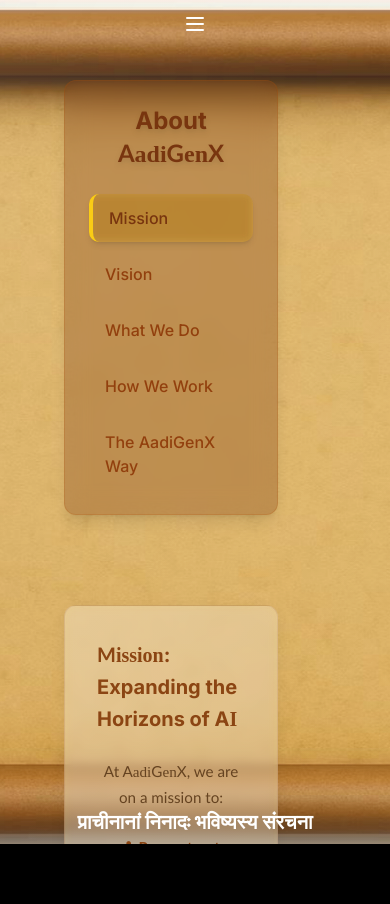
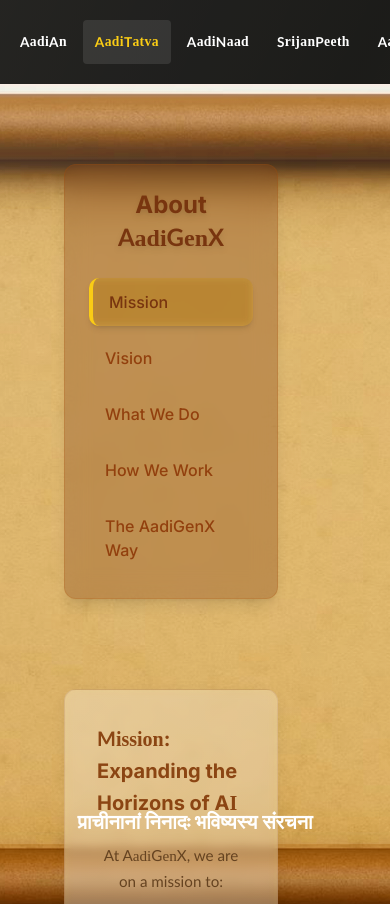
Before and after one commit to abhdhar-1618/aadigenx-cosmic-resonance-web, a React (Vite) app: page /about in a window 390 px wide. Shown: the top 904 px of the page. Before the commit the page ends 844 px from the top, so only its background shows below. Built offline with nearby package versions, Linux system fonts and the light colour scheme; a web font is replaced by a local one.

Commit message:
Fix mobile navigation overlap
Resolve overlapping navigation keys in the mobile responsive interface for the landing page.

```diff
--- a/src/components/Navigation.tsx
+++ b/src/components/Navigation.tsx
@@ -9,8 +9,6 @@ interface NavigationProps {
 }
 
 export const Navigation = ({ currentSection, disabled = false }: NavigationProps) => {
-  const [isMobileMenuOpen, setIsMobileMenuOpen] = useState(false);
-
   const navItems = [
     { id: 'home', label: 'Aadian', to: '/aadian' },
     { id: 'about', label: 'AadiTatva', to: '/about' },
@@ -23,26 +21,21 @@ export const Navigation = ({ currentSection, disabled = false }: NavigationProps
     { id: 'contact', label: 'Contact', to: '/contact' },
   ];
 
-  const handleNavClick = () => {
-    setIsMobileMenuOpen(false); // Close mobile menu after navigation
-  };
-
   return (
-    <nav className="fixed top-0 w-full bg-transparent backdrop-blur-none z-30">
-      <div className="flex justify-center items-center py-1 px-2 md:py-2 md:px-4 max-w-6xl mx-auto">
+    <nav className="fixed top-0 left-0 right-0 w-full h-[84px] bg-black/10 z-30">
       {/* Desktop Navigation */}
-        <div className="hidden lg:flex flex-wrap gap-1 justify-center items-center max-w-full overflow-hidden">
+      <div className="hidden lg:grid grid-cols-9 h-full items-center justify-items-center">
         {navItems.map((item) => (
           <Link
             key={item.id}
             to={item.to}
             className={`
-                px-1 py-1 text-sm lg:text-base font-semibold tracking-wide transition-all duration-300 whitespace-nowrap
+              w-full h-full flex items-center justify-center text-lg font-bold tracking-wide transition-all duration-300 whitespace-nowrap
               ${disabled
                 ? 'text-white/50 cursor-not-allowed pointer-events-none'
-                  : 'text-white hover:text-yellow-400 hover:bg-white/10 rounded-lg'
+                : 'text-white hover:text-yellow-400'
               }
-                ${currentSection === item.id ? 'text-yellow-400 bg-white/10 rounded-lg' : ''}
+              ${currentSection === item.id ? 'text-yellow-400' : ''}
             `}
            >
                {item.id === 'home' ? (
@@ -88,37 +81,22 @@ export const Navigation = ({ currentSection, disabled = false }: NavigationProps
           ))}
         </div>
 
-        {/* Mobile Menu Button */}
-        <button
-          onClick={() => setIsMobileMenuOpen(!isMobileMenuOpen)}
-          disabled={disabled}
-          className={`lg:hidden p-2 rounded-lg transition-colors ${
-            disabled
-              ? 'text-white/50 cursor-not-allowed'
-              : 'text-white hover:bg-white/10'
-          }`}
-        >
-          {isMobileMenuOpen ? <X size={24} /> : <Menu size={24} />}
-        </button>
-      </div>
-
-      {/* Mobile Navigation Menu */}
-      {isMobileMenuOpen && (
-        <div className="lg:hidden bg-black/60 backdrop-blur-md border-t border-white/10">
-          <div className="px-4 py-2 space-y-1">
+      {/* Mobile Navigation - Horizontally Scrollable */}
+      <div className="lg:hidden flex h-full items-center px-2 overflow-x-auto overflow-y-hidden scrollbar-hide">
+        <div className="flex items-center space-x-1 min-w-max">
           {navItems.map((item) => (
             <Link
               key={item.id}
               to={item.to}
-                onClick={handleNavClick}
               className={`
-                  w-full text-left px-4 py-3 text-lg font-semibold tracking-wide transition-all duration-300 rounded-lg block
+                flex-shrink-0 px-3 py-2 min-h-[44px] flex items-center justify-center font-bold tracking-wide transition-all duration-300 whitespace-nowrap rounded
                 ${disabled
                   ? 'text-white/50 cursor-not-allowed pointer-events-none'
                   : 'text-white hover:text-yellow-400 hover:bg-white/10'
                 }
                 ${currentSection === item.id ? 'text-yellow-400 bg-white/10' : ''}
               `}
+              style={{ fontSize: 'clamp(12px, 3.5vw, 14px)' }}
             >
                 {item.id === 'home' ? (
                   <>
@@ -163,7 +141,6 @@ export const Navigation = ({ currentSection, disabled = false }: NavigationProps
             ))}
           </div>
         </div>
-      )}
       </nav>
     );
    };
--- a/src/index.css
+++ b/src/index.css
@@ -219,8 +219,22 @@
   object-fit: cover;
 }
 
+  /* Hide scrollbar utility */
+  .scrollbar-hide {
+    -ms-overflow-style: none;
+    scrollbar-width: none;
+  }
+  .scrollbar-hide::-webkit-scrollbar {
+    display: none;
+  }
+
   /* Mobile optimizations */
   @media (max-width: 768px) {
+    body {
+      padding-top: 84px;
+      padding-bottom: 84px;
+    }
+
     .prose-invert p {
       font-size: 0.95rem;
     }
@@ -229,3 +243,10 @@
       font-size: 1.25rem;
     }
   }
+
+  @media (max-width: 480px) {
+    body {
+      padding-top: 84px;
+      padding-bottom: 84px;
+    }
+  }
```
Lines whose indentation alone changed are shown as unchanged.
